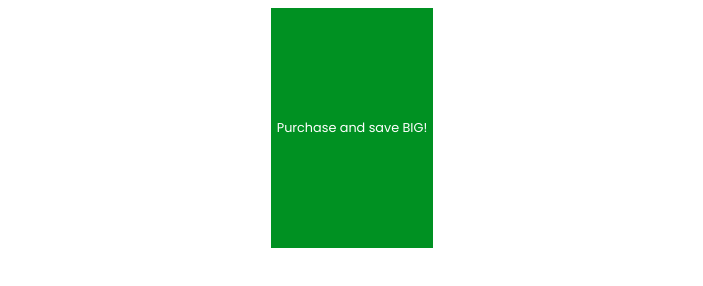
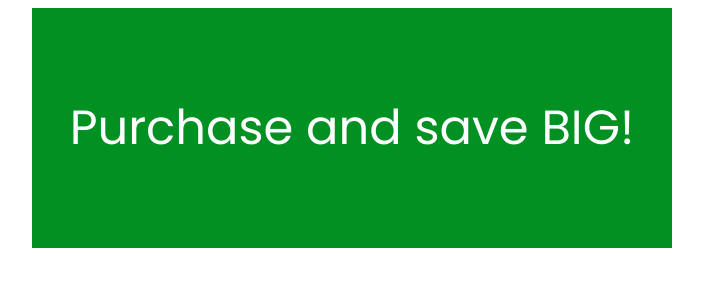
Before and after one commit to MadelynGH/jokesformatthew, a plain HTML site: page fall-sale-laser-cutting/index.html in a window 1280 px wide. Shown: the whole page, without its empty margins (288-991 px from the left). Drawn offline with Linux system fonts and the light colour scheme.

Commit message:
Make the button link to /clicked and change font size (of button)

```diff
--- a/fall-sale-laser-cutting/index.html
+++ b/fall-sale-laser-cutting/index.html
@@ -15,16 +15,21 @@
 
             button {
                 height: 30vh;
+                width: 50vw;
                 background-color: rgb(0, 145, 34);
                 color: white;
                 font-family: "Poppins", sans-serif;
-                font-size: 80%;
+                font-size: 300%;
                 border-style: none;
+            }
+
+            button:hover {
+                cursor: pointer;
             }
         </style>
     </head>
 
     <body>
-        <button>Purchase and save BIG!</button>
+        <button onclick="location.href('/clicked')">Purchase and save BIG!</button>
     </body>
 </html>
```
